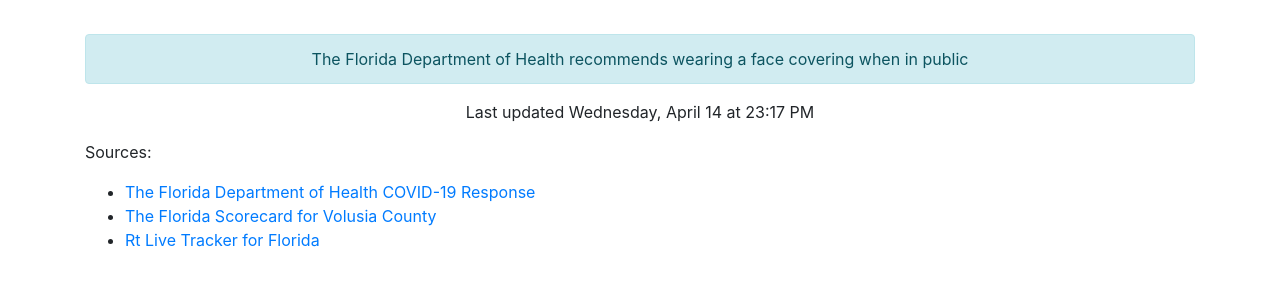
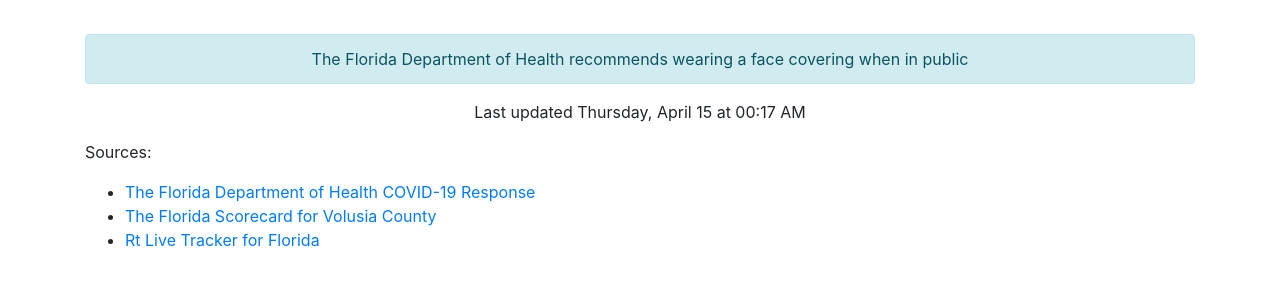
Before and after one commit to thinkjson/timeforchurch, a Jekyll site: the page built from index.md, in a window 1280 px wide. Shown: the part 544-830 px from the top of the page. Built offline with Jekyll 4.4.1, drawn with Linux system fonts in a browser that asks for light colours; our own code applies the rules of GitHub Pages for plain Markdown files.

Commit message:
Updating data

```diff
--- a/_includes/data.html
+++ b/_includes/data.html
@@ -10,4 +10,4 @@
     <div class="outcome text-success">YES</div>
     <div class="alert alert-info" role="alert">The Florida Department of Health recommends wearing a face covering when in public</div>
 
-    <p>Last updated Wednesday, April 14 at 23:17 PM</p>
+    <p>Last updated Thursday, April 15 at 00:17 AM</p>
```
